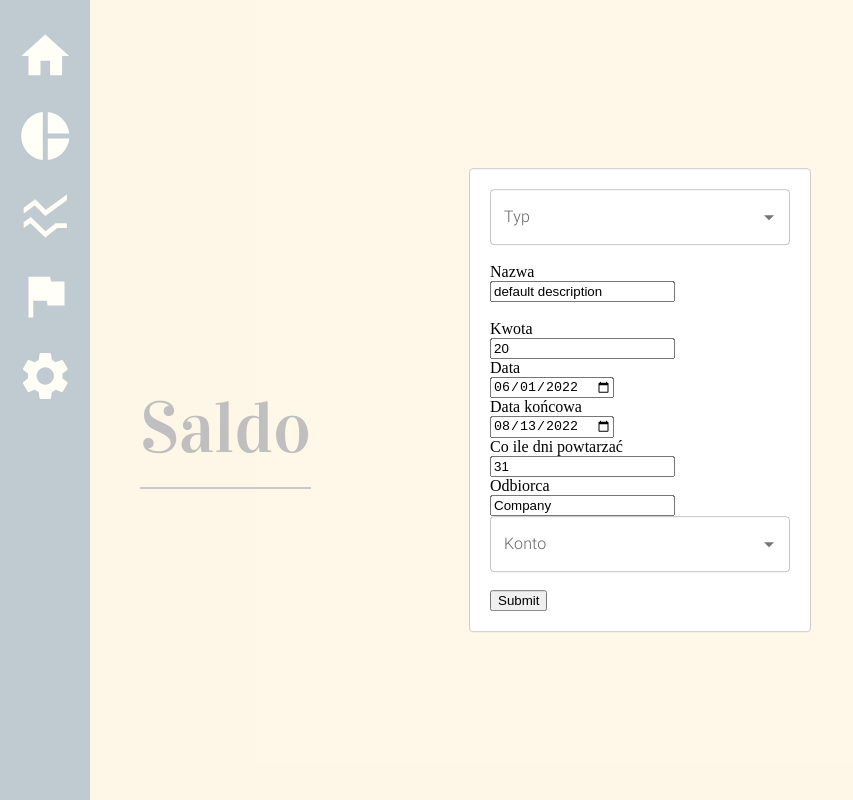
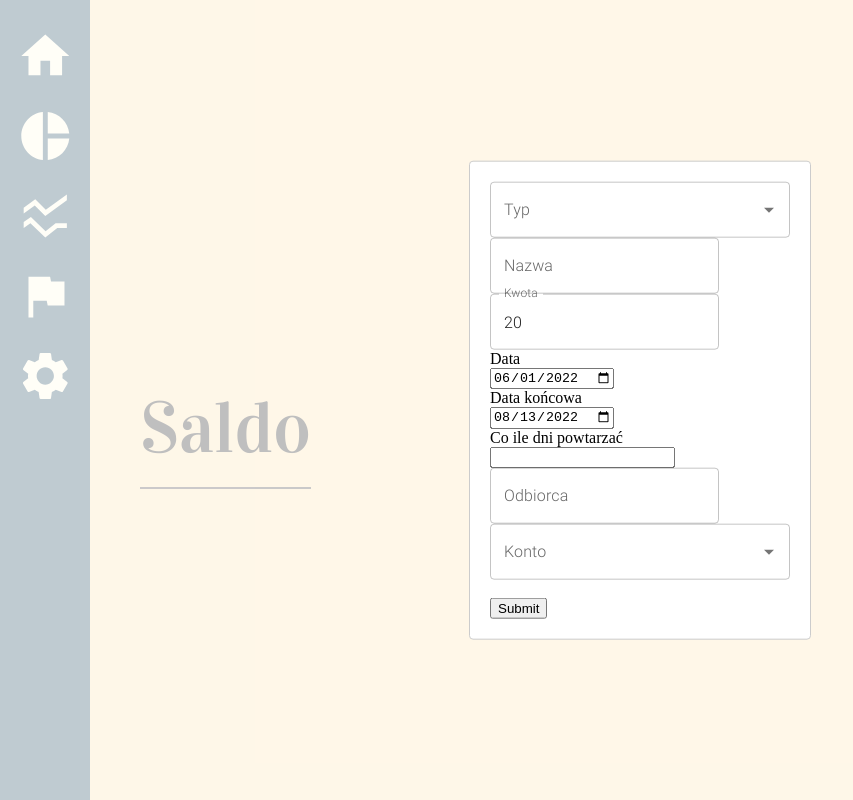
Before and after one commit to t-ukowski/Budget-planner, a React (Create React App) app in the folder frontend/: page / in a window 1280 px wide. Both pictures are taken after a click on the button "Zaplanuj". Shown: the whole page, without its empty margins (0-853 px from the left). Built offline with nearby package versions, Linux system fonts and the light colour scheme; no server answers.

Commit message:
works :penguin:

```diff
--- a/frontend/src/components/modals/AddIncome.js
+++ b/frontend/src/components/modals/AddIncome.js
@@ -8,10 +8,10 @@ export default function AddIncome() {
   const [type, setType] = useState('');
   const [billingDate, setBillingDate] = useState('2022-06-01');
   const [endBillingDate, setEndBillingDate] = useState('2022-08-13');
-  const [repeatInterval, setRepeatInterval] = useState(31);
+  const [repeatInterval, setRepeatInterval] = useState(undefined);
   const [amount, setAmount] = useState(20);
-  const [description, setDescription] = useState('default description');
-  const [recipient, setRecipient] = useState('Company');
+  const [description, setDescription] = useState('');
+  const [recipient, setRecipient] = useState('');
   const [accountName, setAccountName] = useState('');
 
   const types = ['Wydatek', 'Przychód'];
@@ -78,23 +78,24 @@ export default function AddIncome() {
         )}
       />
 
-      <br />
-      <label>Nazwa</label>
-      <br />
-      <input
-        name="description"
-        type="text"
+      <TextField
+        id="outlined-basic"
+        label="Nazwa"
+        variant="outlined"
         onChange={(e) => setDescription(e.target.value)}
         value={description}
       />
-      <br />
 
       <br />
-      <label>Kwota</label>
+      <TextField
+        id="outlined-basic"
+        label="Kwota"
+        variant="outlined"
+        onChange={(e) => setAmount(e.target.value)}
+        value={amount}
+      />
+
       <br />
-      <input name="amount" type="text" onChange={(e) => setAmount(e.target.value)} value={amount} />
-      <br />
-
       <label>Data</label>
       <br />
       <input
@@ -122,15 +123,14 @@ export default function AddIncome() {
         value={repeatInterval}
       />
       <br />
-      <label>Odbiorca</label>
-      <br />
-      <input
-        name="recipient"
-        type="text"
+
+      <TextField
+        id="outlined-basic"
+        label="Odbiorca"
+        variant="outlined"
         onChange={(e) => setRecipient(e.target.value)}
         value={recipient}
       />
-      <br />
 
       <Autocomplete
         name="account"
```
Also changed, not shown: frontend/src/components/forms/DropDownSelect.js (deleted, +0 -38 lines).
